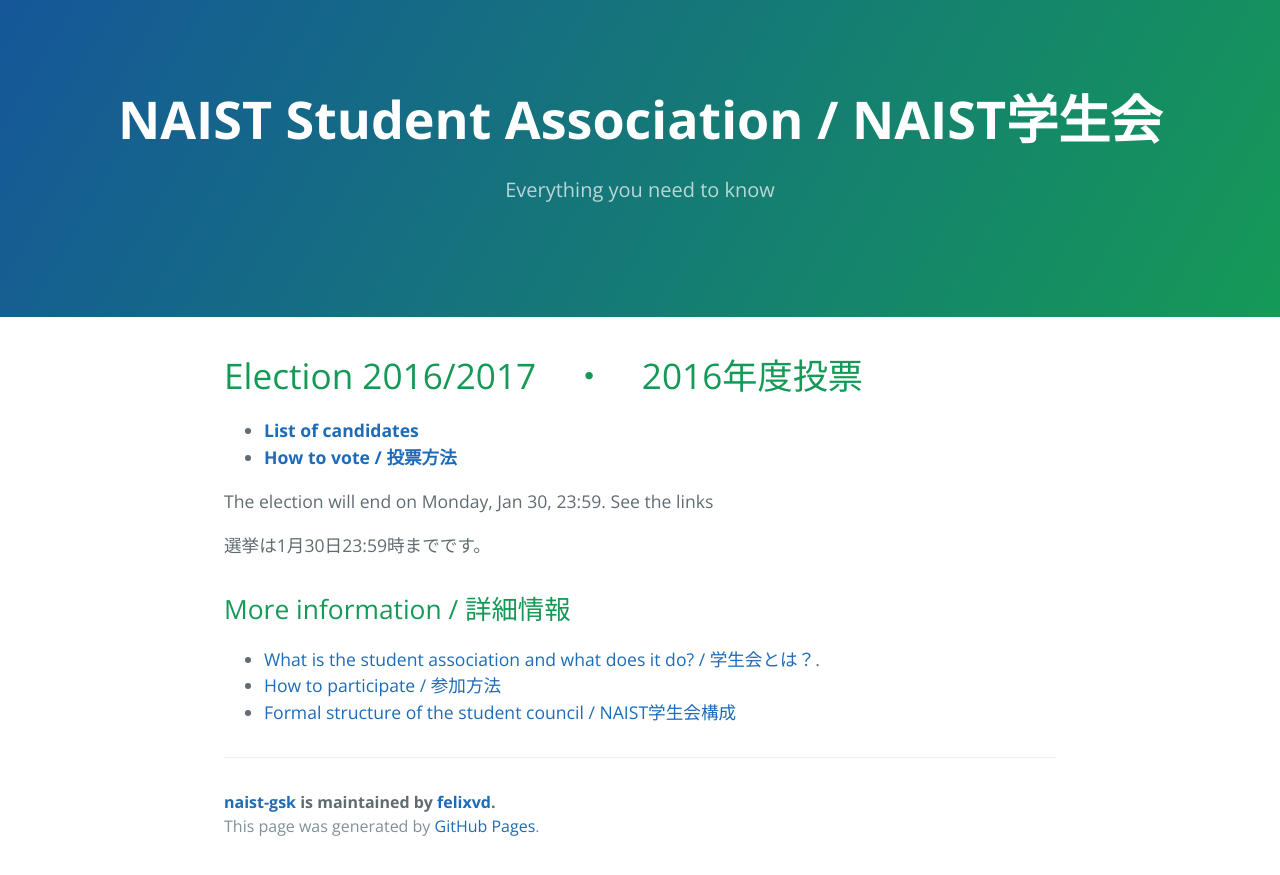
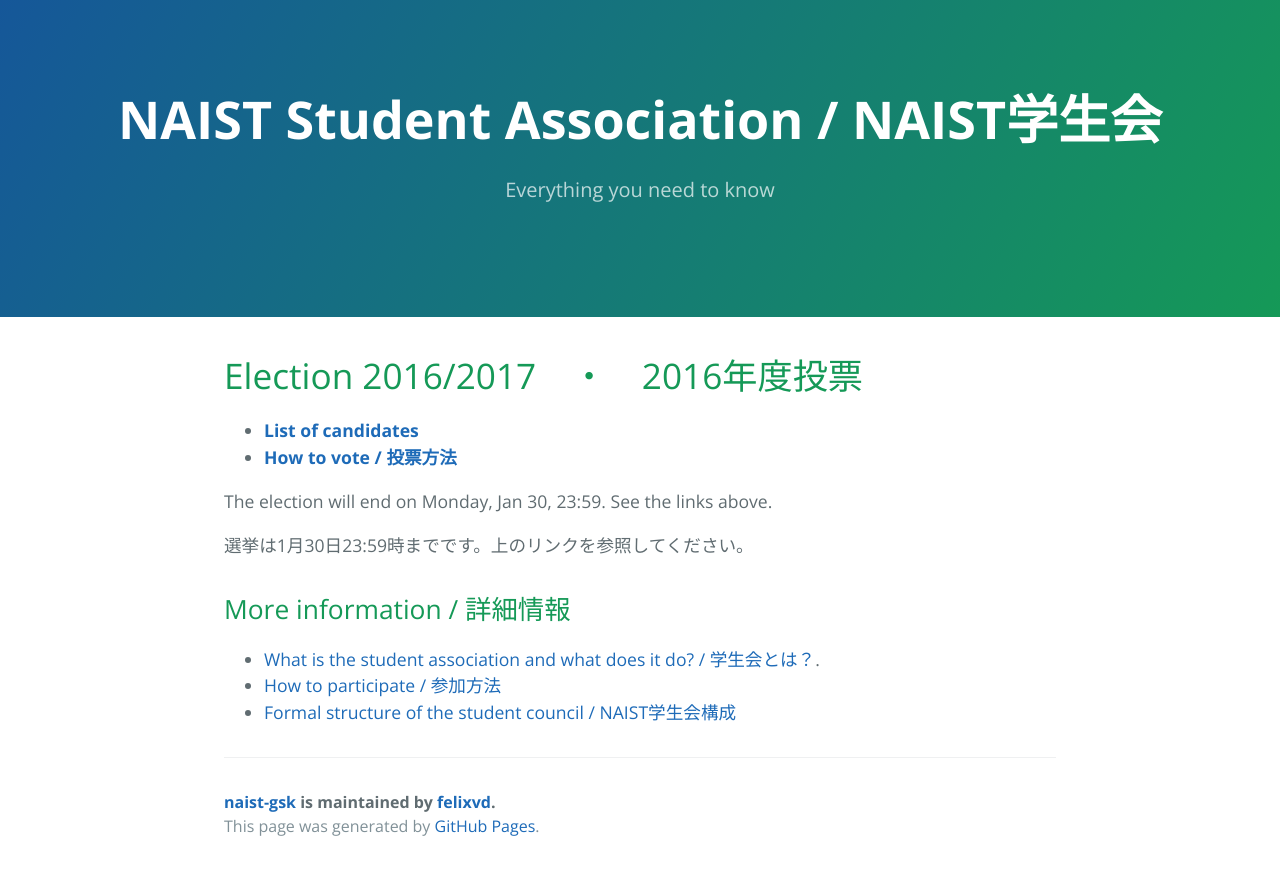
Before and after one commit to felixvd/naist-gsk, a Jekyll site: the page built from index.md, in a window 1280 px wide. Shown: the top 875 px of the page. Built offline with Jekyll 4.4.1, drawn with Linux system fonts in a browser that asks for light colours.

Commit message:
Typos and corrections

```diff
--- a/index.md
+++ b/index.md
@@ -8,9 +8,9 @@ title: NAIST Student Association / NAIST 学生会
 * **[List of candidates](election2016/candidates)**
 * **[How to vote / 投票方法](voting)**
 
-The election will end on Monday, Jan 30, 23:59. See the links
+The election will end on Monday, Jan 30, 23:59. See the links above.
 
-選挙は1月30日23:59時までです。
+選挙は1月30日23:59時までです。上のリンクを参照してください。
 
 ## [](#links)More information / 詳細情報
 
```
Also changed, not shown: election2016/candidates.md (+1 -1 lines).
